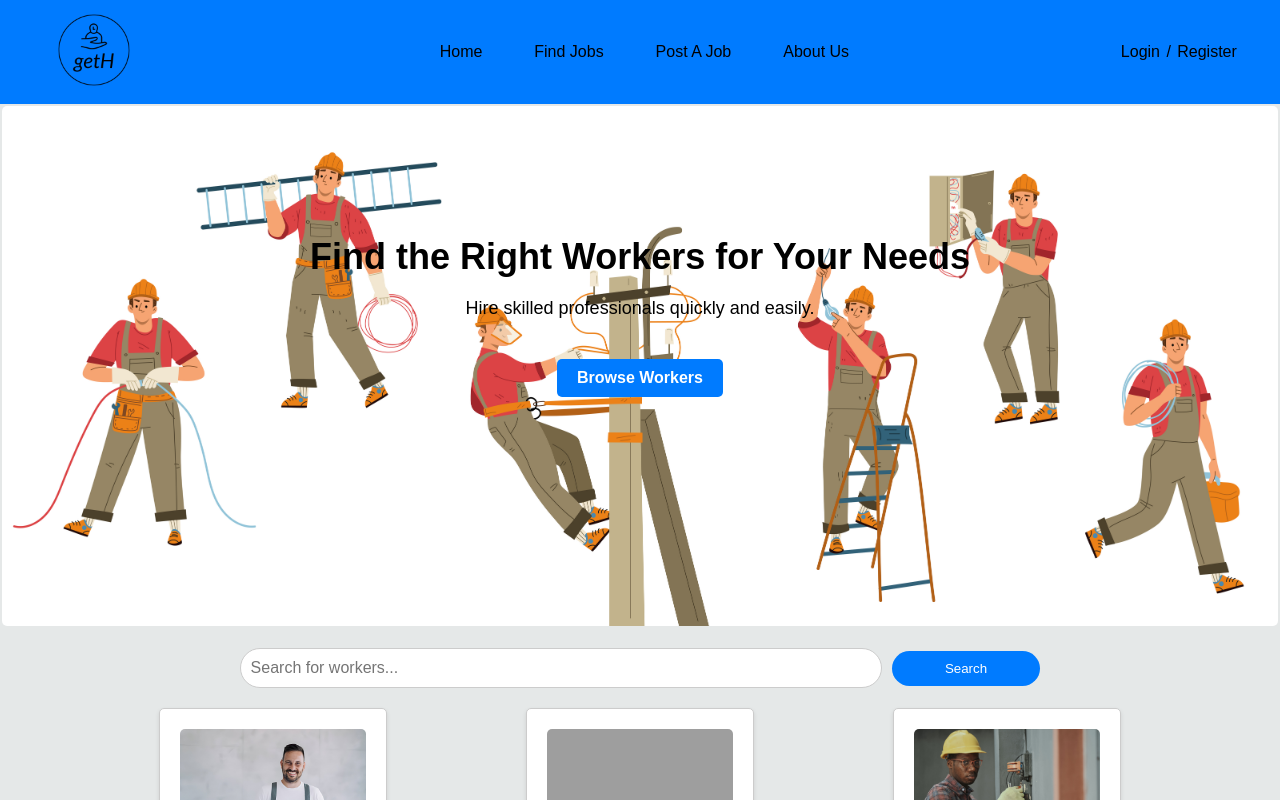
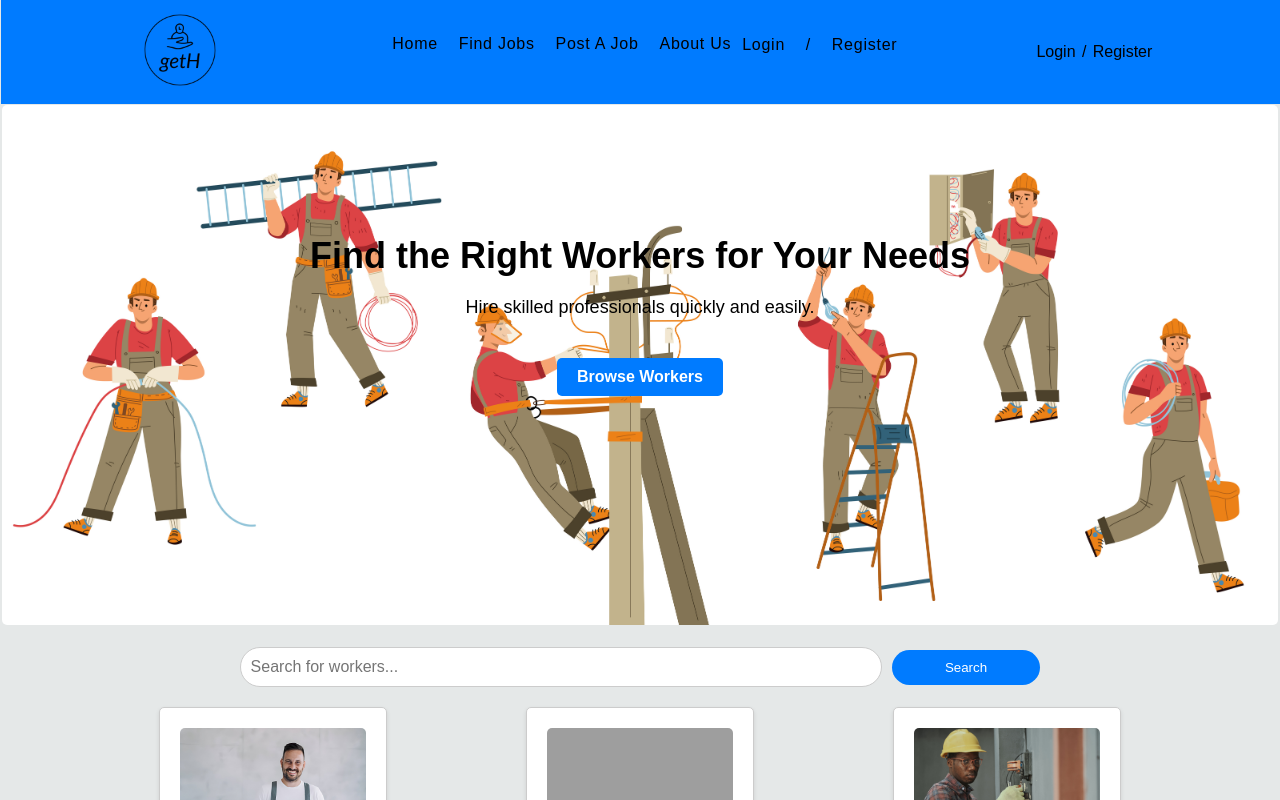
Before and after one commit to HrxSrv/geth, a React (Create React App) app in the folder geth/: page / in a window 1280 px wide. Shown: the top 800 px of the page. Built offline with nearby package versions, Linux system fonts and the light colour scheme; grey boxes are pictures that could not be loaded.

Commit message:
seventh commit

```diff
--- a/geth/src/App.css
+++ b/geth/src/App.css
@@ -7,6 +7,7 @@ body, ul {
   background-color: rgb(229, 232, 232);
   list-style-type: none;
   font-family: sans-serif;
+
 }
 
 /* Style the header and navbar */
@@ -14,7 +15,16 @@ header {
   background-color: #007BFF;
 }
 
-
+.navbar{
+  background-color: #007BFF;
+  overflow: hidden;
+  position: fixed;
+  width: 100%;
+  top: 0.3px;
+ margin: 0 2px;
+  opacity: 1;
+  z-index: 1;
+}
 .nav-header{
   display: flex;
   align-items: center;
@@ -63,14 +73,34 @@ header {
   display: block;
   padding: 0.5rem 1rem;
 }
-.show-navbar{
-  height: 9.40rem;
+.show-navbar .user-cred {
+  height: 2.1rem;
   overflow: hidden;
   display: block;
   justify-content:left ;
   transition:500ms;
 }
+.show-navbar .user-cred{
+  display: flex;
+  background-color:#007BFF ;
+  justify-content: flex-start;
+  margin-top: 0.1px;
+}
+.show-navbar .user-cred .user-cred-l
+.show-navbar .user-cred a{
+  padding: 0.5rem 0rem;
+  margin-left: 15px;
 
+}
+.show-navbar .user-cred .slas:hover{
+ color: black;
+}
+
+.show-navbar .user-cred a:hover{
+  color: white;
+  background-color: #007BFF;
+  padding: 0.5rem;
+}
 .show-navbar a {
   background-color: #007BFF;
   color: black;
@@ -97,6 +127,7 @@ header {
   padding: 100px 0;
   margin: 2px;
   border-radius: 5px;
+  margin-top: 105px;
 }
 
 .hero h1 {
@@ -258,11 +289,13 @@ footer p {
   .navbar {
     background-color: #007BFF;
     display: flex;
-    justify-content: space-between;
+    justify-content: space-evenly;
     align-items: center;
-    max-width: 1200px;
-    margin: 0 auto;
-    padding:0 10px;
+    margin: 0 1px;
+    padding:0 0px;
+    overflow: hidden;
+    opacity: 1;
+    z-index: 1;
   }
   .nav-toggle {
     display: none;
@@ -272,7 +305,7 @@ footer p {
     display: flex;
     background-color: #007BFF;
     color: black;
-
+    margin: 0 1.5rem;
   }
   .nav-links a {
     padding: 0;
@@ -308,6 +341,9 @@ footer p {
     color: white;
     background: transparent;
   }
+  .user-cred{
+    display: none;
+  }
   .user-account{
     display: flex;
 
--- a/geth/src/Navbar.js
+++ b/geth/src/Navbar.js
@@ -3,7 +3,7 @@ import logo from "./getH-logos_black.png";
 import { Link } from 'react-router-dom';
 export default function Navbar() {
 
-    const [isExpanded, setisExpanded] = React.useState(true)
+    const [isExpanded, setisExpanded] = React.useState(false)
     function navTgl() {
         setisExpanded(!isExpanded)
     }
@@ -23,13 +23,18 @@ export default function Navbar() {
                 </div>
 
                 <ul className={isExpanded ? "nav-links" : "show-navbar"}>
-                        <li><a href="index.html">Home</a></li>
-                        <li><a href="jobs.html">Find Jobs</a></li>
-                        <li><a href="post-job.html">Post a Job</a></li>
+                    <li><a href="/">Home</a></li>
+                    <li><a href=" ">Find Jobs</a></li>
+                    <li><a href=" ">Post a Job</a></li>
                     <li><a href="#container ">About Us</a></li>
+                    <div className="user-cred">
+                        <a href="/login " className="user-cred-l">Login</a>
+                        <a href=" " className="slas">/</a>
+                        <a href="/register">Register</a>
+                    </div>
                 </ul>
                 <div className="user-account">
-                        <Link to ="/login">Login</Link>
+                    <Link to="/login">Login</Link>
                     <a href=" " className="slash">/ </a>
                     <a href="/register">Register</a>
                 </div>
--- a/geth/src/Reviews.js
+++ b/geth/src/Reviews.js
@@ -1,20 +1,24 @@
 import React from "react";
-
 export default function Reviews() {
     let box = document.querySelector('.product-container');
-    let card = document.querySelector('.mycard');
+  //  let card = document.querySelector('.mycard');
+
+    console.log(box)
+    function btnpressprev() {
 
 
-    function btnpressprev() {
-        let width = card.offsetWidth;
-        box.scrollLeft = box.scrollLeft - width - width / 6.615 - width / 6.615;
-        console.log(width + width / 6.615 + width / 6.615)
+           box.scrollLeft = box.scrollLeft - 278 -278/ 6.615 -278 / 6.615;
+
+
+
     }
 
     function btnpressnext() {
-        let width = card.offsetWidth;
-        box.scrollLeft = box.scrollLeft + width + width / 6.615 + width / 6.615;
-        console.log(width + width / 6.615 + width / 6.615);
+
+
+           box.scrollLeft = box.scrollLeft + 278 + 278 / 6.615 + 278 / 6.615;
+
+
     }
     return (
         <div>
--- a/geth/src/aboutus.css
+++ b/geth/src/aboutus.css
@@ -75,7 +75,7 @@ p {
     margin-top: 20px;
 }
 .team-section h2{
-    text-align: centercd;
+    text-align: center;
 }
 .team-section p {
     text-align: center;
```
Also changed, not shown: geth/src/Mycard.js (+8 -0 lines). Lines whose indentation alone changed are shown as unchanged.
